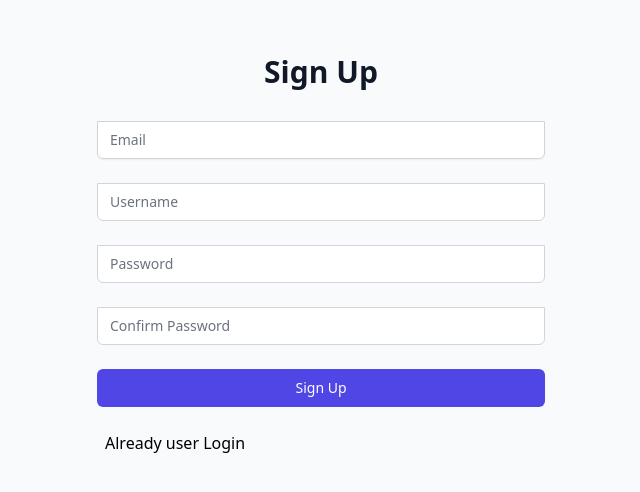
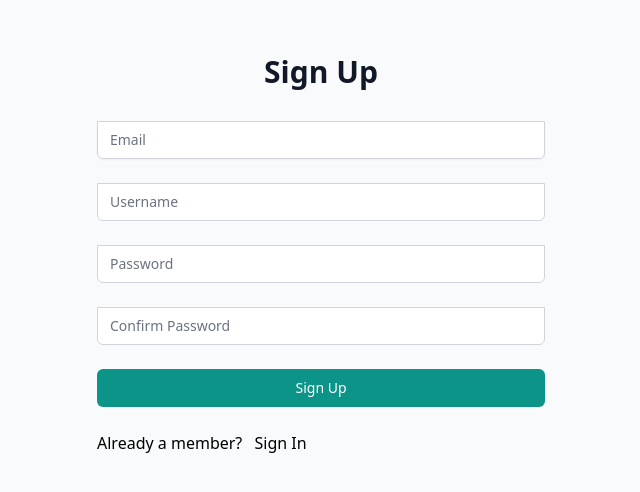
Before and after one commit to ALPMadhuranga/BookStore-MERN-stack-, a React (Vite) app in the folder frontend/: page /register in a window 1280 px wide. Shown: the part 158-650 px from the top of the page, without its empty margins (319-959 px from the left). Built offline with nearby package versions, Linux system fonts and the light colour scheme.

Commit message:
add styles to sign up and sign in pages

```diff
--- a/frontend/src/pages/SignIn.jsx
+++ b/frontend/src/pages/SignIn.jsx
@@ -76,7 +76,7 @@
                 required
                 value={email}
                 onChange={onChange}
-                className="appearance-none rounded-none relative block w-full px-3 py-2 border border-gray-300 placeholder-gray-500 text-gray-900 rounded-t-md focus:outline-none focus:ring-teal-500 focus:border-teal-500 focus:z-10 sm:text-sm my-2"
+                className="appearance-none rounded-none relative block w-full px-3 py-2 border border-gray-300 placeholder-gray-500 text-gray-900 rounded-b-md focus:outline-none focus:ring-teal-500 focus:border-teal-500 focus:z-10 sm:text-sm"
                 placeholder="Email address"
               />
             </div>
@@ -131,7 +131,7 @@
             </button>
           </div>
           <p>
-          <Link to="/register" className="ms-2">Not registerd yet Register</Link>
+            Don't have an account? <Link to="/register" className="ms-2">Register</Link>
           </p>
         </form>
       </div>
--- a/frontend/src/pages/SingUp.jsx
+++ b/frontend/src/pages/SingUp.jsx
@@ -75,7 +75,7 @@
             Email
           </label>
           <input
-            className="appearance-none rounded-none relative block w-full px-3 py-2 border border-gray-300 placeholder-gray-500 text-gray-900 rounded-b-md focus:outline-none focus:ring-indigo-500 focus:border-indigo-500 focus:z-10 sm:text-sm"
+            className="appearance-none rounded-none relative block w-full px-3 py-2 border border-gray-300 placeholder-gray-500 text-gray-900 rounded-b-md focus:outline-none focus:ring-teal-500 focus:border-teal-500 focus:z-10 sm:text-sm"
             id="email"
             type="email"
             placeholder="Email"
@@ -90,7 +90,7 @@
             Username
           </label>
           <input
-            className="appearance-none rounded-none relative block w-full px-3 py-2 border border-gray-300 placeholder-gray-500 text-gray-900 rounded-b-md focus:outline-none focus:ring-indigo-500 focus:border-indigo-500 focus:z-10 sm:text-sm"
+            className="appearance-none rounded-none relative block w-full px-3 py-2 border border-gray-300 placeholder-gray-500 text-gray-900 rounded-b-md focus:outline-none focus:ring-teal-500 focus:border-teal-500 focus:z-10 sm:text-sm"
             type="text"
             placeholder="Username"
             name="name"
@@ -104,7 +104,7 @@
             Password
           </label>
           <input
-            className="appearance-none rounded-none relative block w-full px-3 py-2 border border-gray-300 placeholder-gray-500 text-gray-900 rounded-b-md focus:outline-none focus:ring-indigo-500 focus:border-indigo-500 focus:z-10 sm:text-sm"
+            className="appearance-none rounded-none relative block w-full px-3 py-2 border border-gray-300 placeholder-gray-500 text-gray-900 rounded-b-md focus:outline-none focus:ring-teal-500 focus:border-teal-500 focus:z-10 sm:text-sm"
             id="password"
             type="password"
             placeholder="Password"
@@ -119,7 +119,7 @@
             Confirm Password
           </label>
           <input
-            className="appearance-none rounded-none relative block w-full px-3 py-2 border border-gray-300 placeholder-gray-500 text-gray-900 rounded-b-md focus:outline-none focus:ring-indigo-500 focus:border-indigo-500 focus:z-10 sm:text-sm"
+            className="appearance-none rounded-none relative block w-full px-3 py-2 border border-gray-300 placeholder-gray-500 text-gray-900 rounded-b-md focus:outline-none focus:ring-teal-500 focus:border-teal-500 focus:z-10 sm:text-sm"
             id="confirmPassword"
             type="password"
             placeholder="Confirm Password"
@@ -131,14 +131,14 @@
         </div>
         <div>
           <button
-            className="group relative w-full flex justify-center py-2 px-4 border border-transparent text-sm font-medium rounded-md text-white bg-indigo-600 hover:bg-indigo-700 focus:outline-none focus:ring-2 focus:ring-offset-2 focus:ring-indigo-500"
+            className="group relative w-full flex justify-center py-2 px-4 border border-transparent text-sm font-medium rounded-md text-white bg-teal-600 hover:bg-teal-700 focus:outline-none focus:ring-2 focus:ring-offset-2 focus:ring-teal-500"
             type="submit"
           >
             Sign Up
           </button>
         </div>
           <p>
-          <Link to="/login" className="ms-2">Already user Login</Link>
+            Already a member? <Link to="/login" className="ms-2"> Sign In</Link>
           </p>
       </form>
       </div>
```
